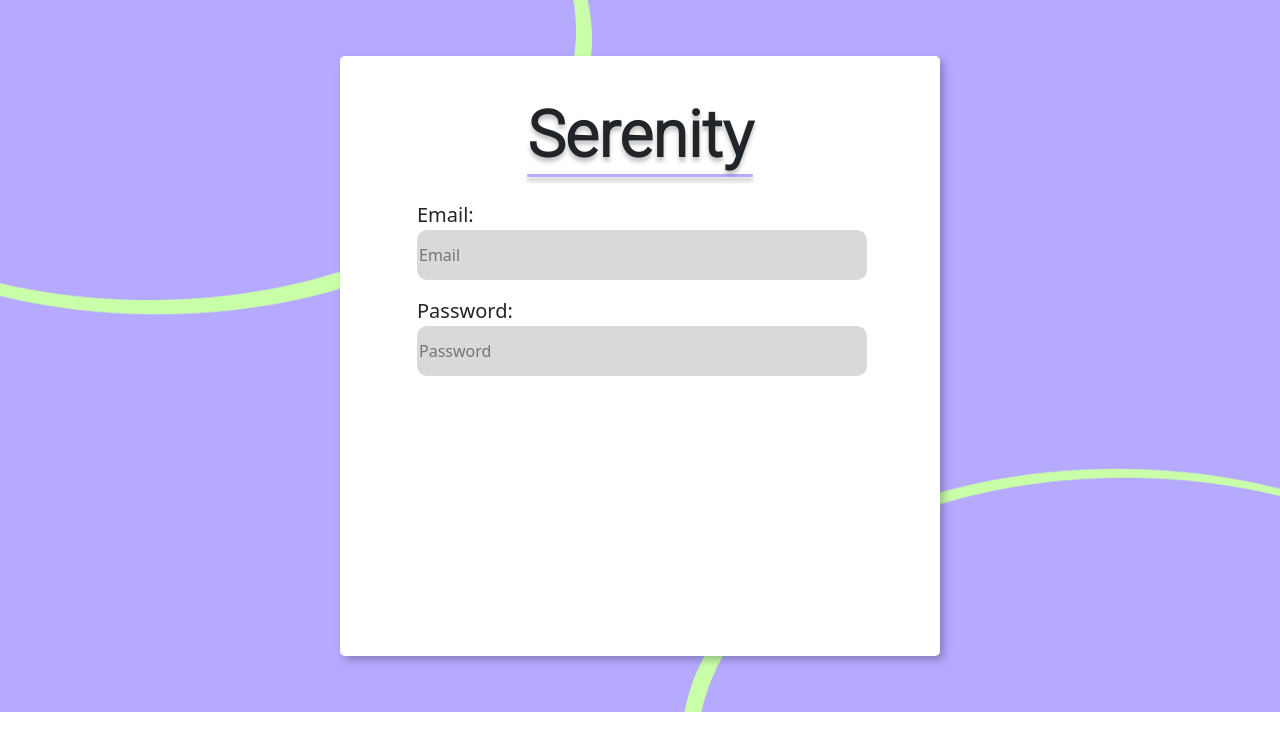
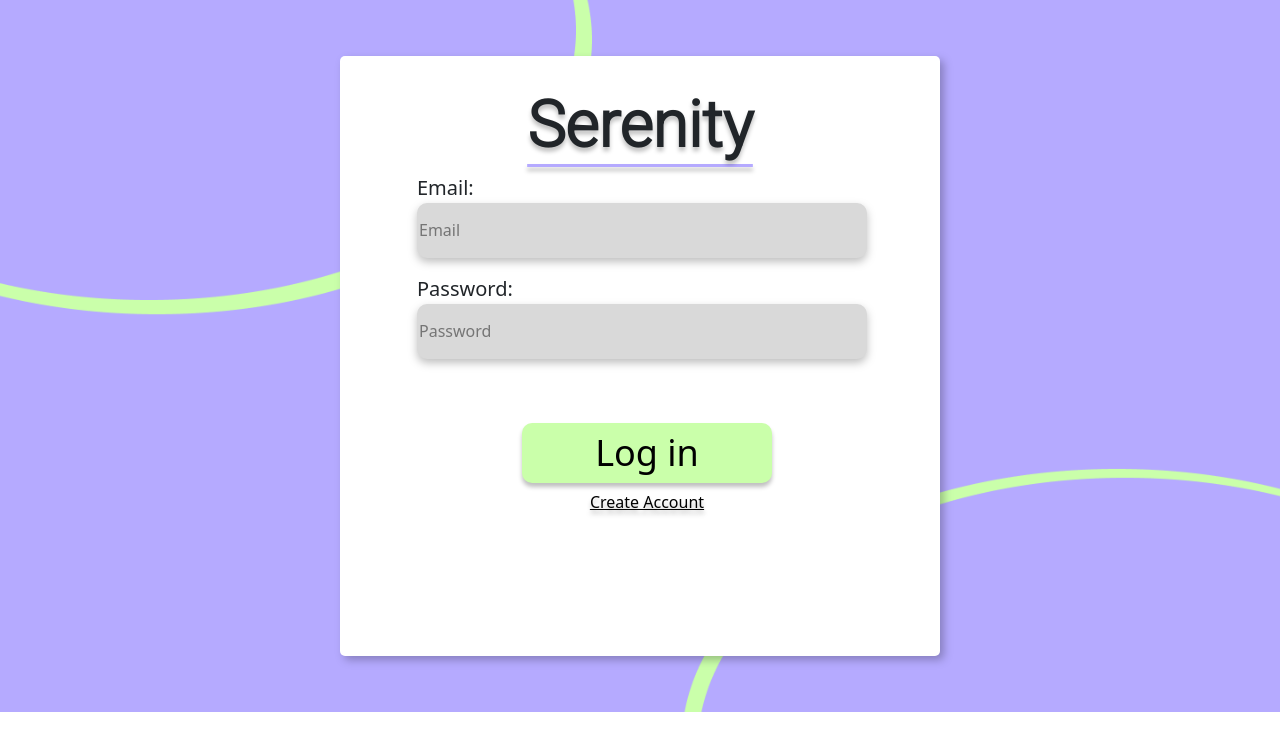
Before and after one commit to Jcontreras3/serenityfrontend, a React (Create React App) app: page / in a window 1280 px wide. Shown: the top 750 px of the page. Built offline with nearby package versions, Linux system fonts and the light colour scheme.

Commit message:
Got most of the login layout done

```diff
--- a/src/Components/LoginPage/LoginComponent.tsx
+++ b/src/Components/LoginPage/LoginComponent.tsx
@@ -1,4 +1,4 @@
-import { Container, Row, Col } from "react-bootstrap";
+import { Container, Row, Col,Button } from "react-bootstrap";
 import "./loginStyles.css";
 // import BgImage from "../Assets/BgExport.png"
 
@@ -15,7 +15,7 @@ export default function LoginComponent() {
     <Container fluid className="loginCont">
         <Row className="whiteBx">
             <Col className="test" md={12}>
-              <p className="loginTitle">Serenity</p>
+              <h1 className="loginTitle">Serenity</h1>
               <div className="loginEmailInputgroup">
                 <label className="emailLabel">Email:</label>
                 <input className="loginInputStyle" placeholder="Email"/>
@@ -24,6 +24,10 @@ export default function LoginComponent() {
                 <label className="passwordLabel">Password:</label>
                 <input className="passwordInputStyle" placeholder="Password"/>
               </div>
+              <div className="loginBtnGroup">
+                  <button className="loginBtn">Log in</button>
+                  <Button className="createAccountBtn" variant="link">Create Account</Button>
+              </div>
 
             </Col>
         </Row>
--- a/src/Components/LoginPage/loginStyles.css
+++ b/src/Components/LoginPage/loginStyles.css
@@ -37,10 +37,11 @@
 
 .loginInputStyle {
   width: 450px;
-  height: 50px;
+  height: 55px;
   background-color: #d9d9d9;
   border-radius: 10px;
   border: none;
+  filter: drop-shadow(0px 4px 4px rgba(0, 0, 0, 0.25));
 }
 
 .emailLabel {
@@ -54,12 +55,33 @@
 
 .passwordInputStyle {
   width: 450px;
-  height: 50px;
+  height: 55px;
   background-color: #d9d9d9;
   border-radius: 10px;
   border: none;
+  filter: drop-shadow(0px 4px 4px rgba(0, 0, 0, 0.25));
 }
 
 .passwordLabel {
   font-size: 20px;
 }
+
+.loginBtnGroup {
+  margin-left: 170px;
+  margin-top: 4rem;
+}
+
+.loginBtn {
+  height: 60px;
+  width: 250px;
+  background: #caffaa;
+  box-shadow: 0px 4px 4px rgba(0, 0, 0, 0.25);
+  border-radius: 10px;
+  border: none;
+  font-size: 36px;
+}
+.createAccountBtn {
+  width: 250px;
+  color: #000000;
+  text-shadow: 0px 4px 4px rgba(0, 0, 0, 0.25);
+}
```
